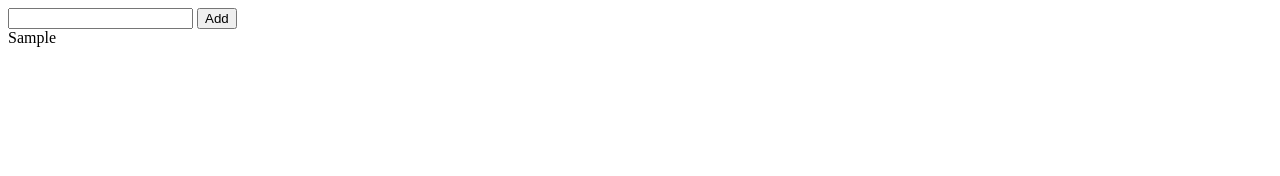
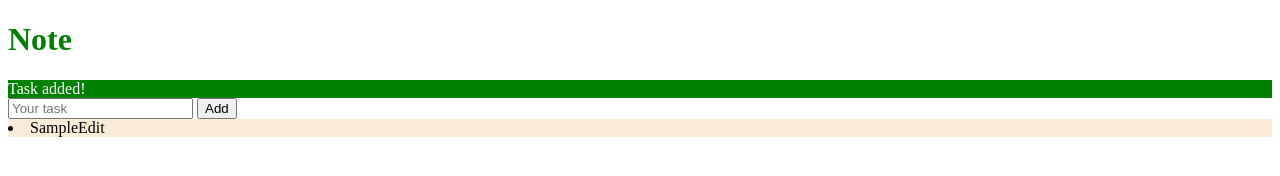
Before and after one commit to maharjansuren37/todos, a plain HTML site: page index.html in a window 1280 px wide. Both pictures are taken after typing "Sample" into the empty fields and a click on the button "Add". Drawn offline with Linux system fonts and the light colour scheme.

Commit message:
add feature: edit and toast

```diff
--- a/app.js
+++ b/app.js
@@ -2,16 +2,37 @@ const form = document.getElementById('form');
 const input = document.getElementById('input');
 const addBtn = document.querySelector('.add');
 const output = document.getElementById('output');
-addBtn.addEventListener('click', addNote);
+const content = document.querySelector('.content');
 
-function addNote(e) {
-    let note = input.value;
+// Event Listeners
+addBtn.addEventListener('click', addTask);
+
+function addTask(e) {
+    let task = input.value;
 
     const li = document.createElement('li');
-    const text = document.createTextNode(note);
-    output.appendChild(text);
+    li.appendChild(document.createTextNode(task));
+    li.className = 'task';
+    const edit = document.createElement('a');
+    edit.innerHTML = 'Edit';
+    edit.className = 'edit';
+    li.appendChild(edit);
+    output.appendChild(li);
+
+    displayMessage("Task added!", "normal");
 
     input.value = "";
 
     e.preventDefault();
 }
+
+function displayMessage(message, classname) {
+    const msg = document.createElement('div');
+    msg.appendChild(document.createTextNode(message));
+    msg.className = `${classname}`;
+    content.insertBefore(msg, form);
+
+    setTimeout(() => {
+        msg.remove('div');
+    }, 3000);
+}
--- a/index.html
+++ b/index.html
@@ -8,12 +8,13 @@
     <script src="app.js" defer></script>
 </head>
 <body>
-    <form id="form">
-        <input id="input" type="text" />
-        <button class="btn add" type="submit">Add</button>
-    </form>
-    <div id="output">
-
+    <div class="content">
+        <h1 class="heading">Note</h1>
+        <form id="form">
+            <input id="input" type="text" placeholder="Your task" />
+            <button class="btn add" type="submit">Add</button>
+        </form>
+        <div id="output"></div>
     </div>
 </body>
 </html>
--- a/style.css
+++ b/style.css
@@ -0,0 +1,12 @@
+h1 {
+    color: green;
+}
+
+.task {
+    background-color: antiquewhite;
+}
+
+.normal {
+    background-color: green;
+    color: white;
+}
```
